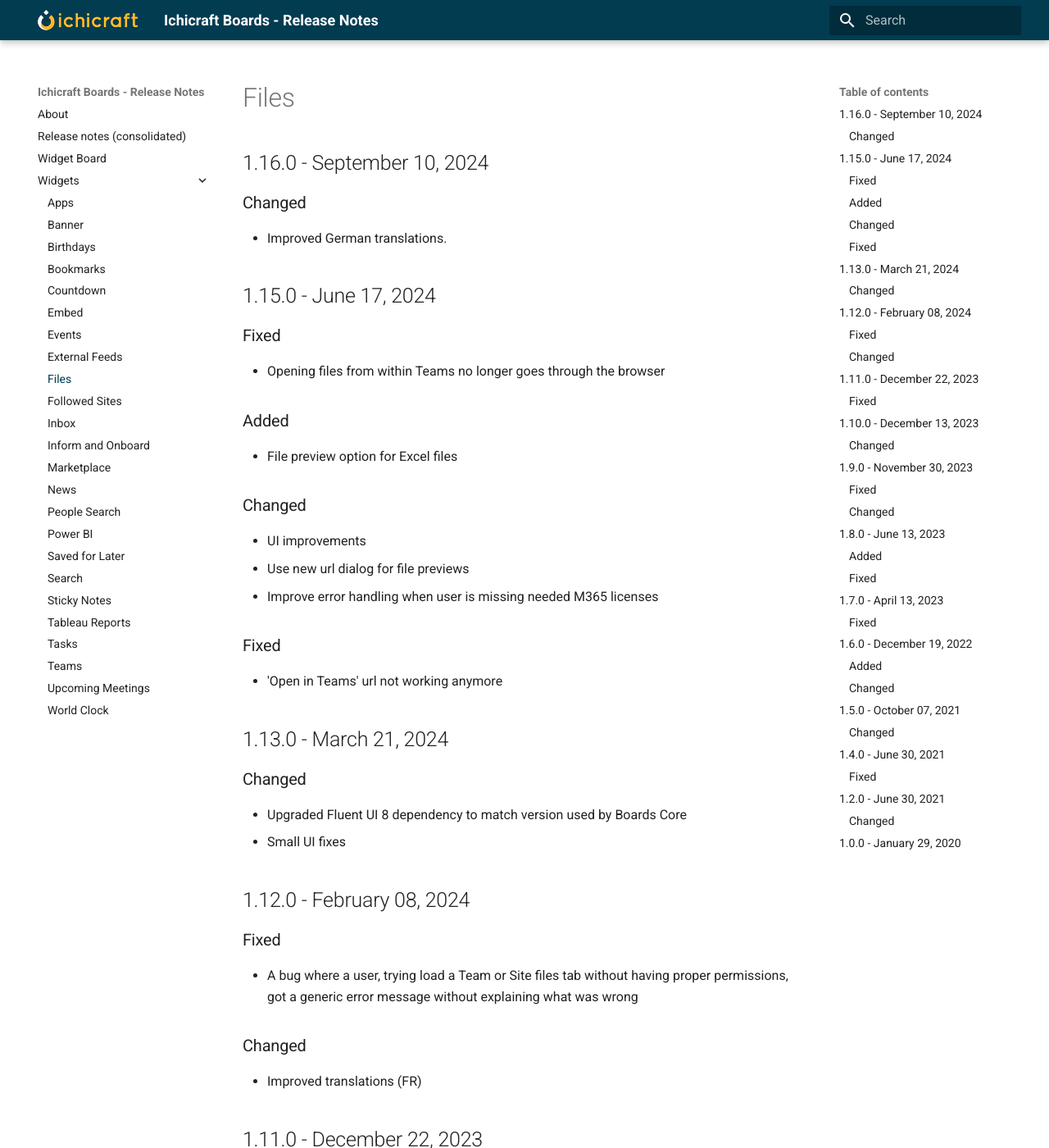
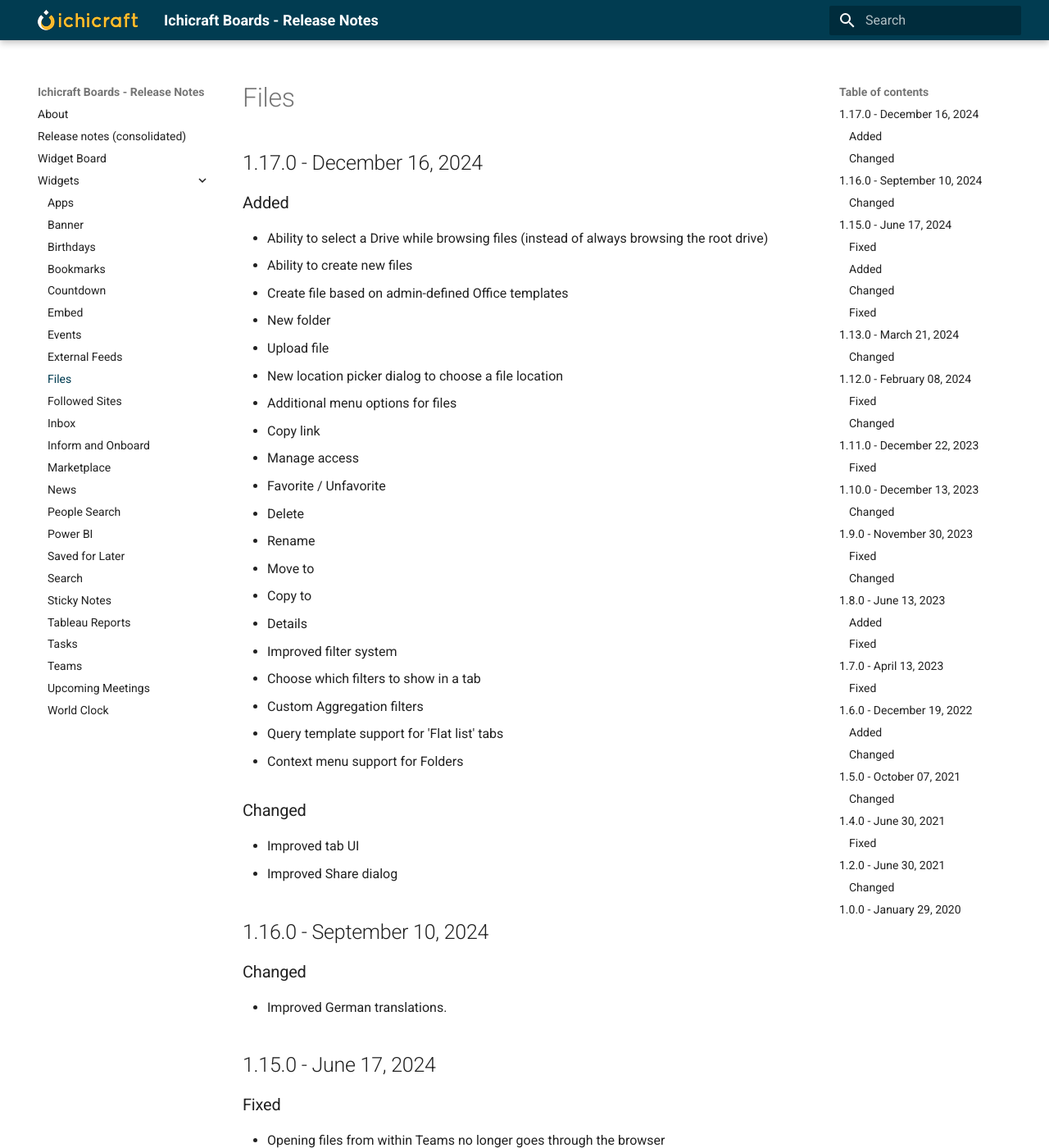
Before and after one commit to ichicraft/widgets-docs, an MkDocs documentation site: the page built from docs/Widgets/Files.md, in a window 1280 px wide and 1400 px high. Shown: the whole window at 82% size. Built offline with MkDocs 1.6.1 and Material for MkDocs 9.7.7, drawn with Linux system fonts in a browser that asks for light colours.

```diff
--- a/docs/Widgets/Files.md
+++ b/docs/Widgets/Files.md
@@ -1,3 +1,31 @@
+## 1.17.0 - December 16, 2024
+
+### Added
+- Ability to select a Drive while browsing files (instead of always browsing the root drive)
+- Ability to create new files
+  - Create file based on admin-defined Office templates
+  - New folder
+  - Upload file
+- New location picker dialog to choose a file location
+- Additional menu options for files
+  - Copy link
+  - Manage access
+  - Favorite / Unfavorite
+  - Delete
+  - Rename
+  - Move to
+  - Copy to
+  - Details
+- Improved filter system
+  - Choose which filters to show in a tab
+  - Custom Aggregation filters
+- Query template support for &#x27;Flat list&#x27; tabs
+- Context menu support for Folders
+
+### Changed
+- Improved tab UI
+- Improved Share dialog
+
 ## 1.16.0 - September 10, 2024
 
 ### Changed
```
Also changed, not shown: docs/Release-notes-(consolidated).md (+28 -0 lines).
